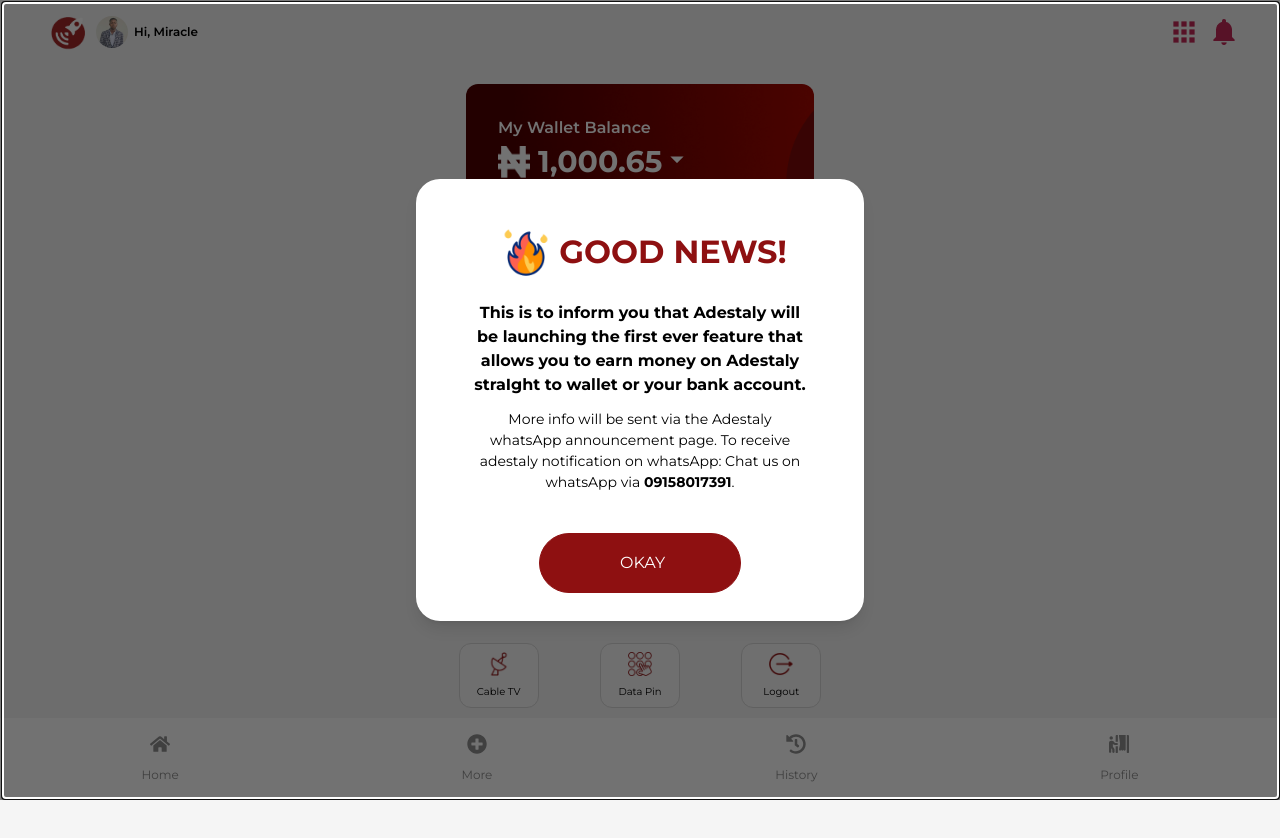
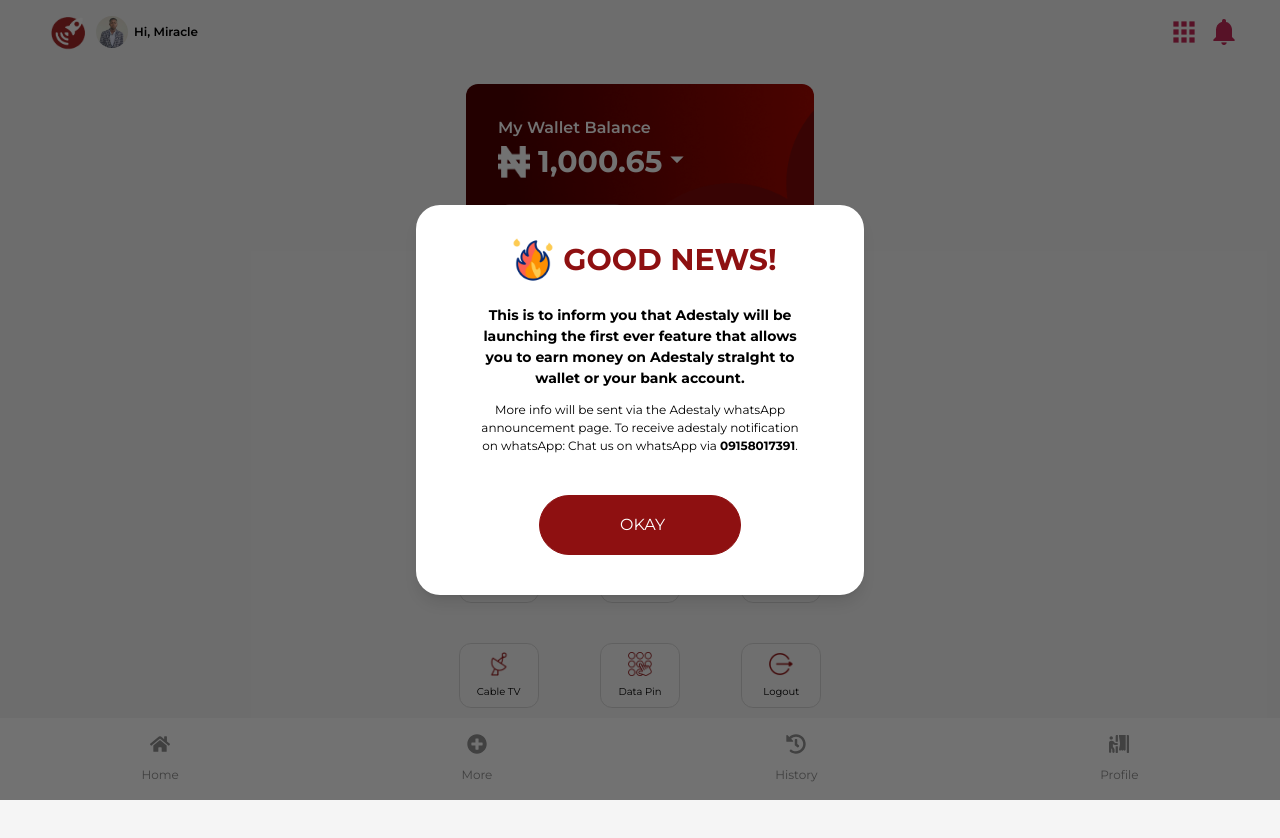
Before and after one commit to martins0023/adestaly, a React (Vite) app: page /Dashboard in a window 1280 px wide. Shown: the top 838 px of the page. Built offline with nearby package versions, Linux system fonts and the light colour scheme.

Commit message:
resize paddings

```diff
--- a/src/components/dashboard/Wallets.jsx
+++ b/src/components/dashboard/Wallets.jsx
@@ -480,7 +480,7 @@
               </div>
             </div>
           </div>
-          <div className="flex bottom-px right-0 items-end justify-end">
+          <div className="flex bottom-px mt-[-2px] right-0 items-end justify-end">
             {" "}
             {/* Ensure it has a higher z-index */}
             <img src={whatsapp} className="w-16 h-16" alt="WhatsApp Icon" />
@@ -944,7 +944,7 @@
           isOpen={welcomemodalIsOpen}
           onRequestClose={welcomecloseModal}
           contentLabel="WELCOME NOTIFICATION"
-          className="fixed inset-0 flex items-center m-[2.5px] justify-center bg-black bg-opacity-10"
+          className="fixed inset-0 flex items-center justify-center bg-black bg-opacity-10 outline-none"
           overlayClassName="fixed inset-0 bg-black bg-opacity-50"
 
         >
@@ -953,21 +953,21 @@
             initial="hidden"
             animate="visible"
             exit="exit"
-            className="bg-white rounded-3xl shadow-lg w-full max-w-md p-7 flex flex-col items-center m-2"
+            className="bg-white rounded-3xl m-[12px] shadow-lg w-full max-w-md flex flex-col items-center p-auto"
           >
-            <div className="flex flex-row mt-3 items-center">
-              <img src={fire} className="w-[66px] h-[66px]" alt="fire" />
-              <p className="font-black text-[32px] text-[#8E1011]">
+            <div className="flex flex-row mt-6 items-center">
+              <img src={fire} className="w-[60px] h-[60px]" alt="fire" />
+              <p className="font-black text-[30px] text-[#8E1011]">
                 GOOD NEWS!
               </p>
             </div>
             <div className="flex flex-col justify-between items-center mb-4 gap-3 mt-[16px]">
-              <p className="font-bold text-center text-[16px] w-[336px] text-[#000000]">
+              <p className="font-bold text-center text-[14px] w-[336px] text-[#000000] ml-1 mr-1">
                 This is to inform you that Adestaly will be launching the first
                 ever feature that allows you to earn money on Adestaly straIght
                 to wallet or your bank account.
               </p>
-              <p className="font-normal text-center text-[14px] w-[336px] text-[#000000]">
+              <p className="font-normal text-center text-[12px] w-[336px] text-[#000000]">
                 More info will be sent via the Adestaly whatsApp announcement
                 page. To receive adestaly notification on whatsApp: Chat us on
                 whatsApp via <b>09158017391</b>.
@@ -976,7 +976,7 @@
             <motion.button
               variants={itemVariants}
               onClick={welcomecloseModal}
-              className="mt-6 bg-[#8E1011] font-montserrat py-3 px-20 text-[#ffffff] border-[1.5px] border-[#8E1011] rounded-full uppercase w-[202px] h-[60px]"
+              className="mt-6 bg-[#8E1011] font-montserrat py-3 px-20 mb-10 text-[#ffffff] border-[1.5px] border-[#8E1011] rounded-full uppercase w-[202px] h-[60px]"
             >
               OKAY
             </motion.button>
--- a/src/components/screens/HistoryTopup.jsx
+++ b/src/components/screens/HistoryTopup.jsx
@@ -279,7 +279,7 @@
             className="h-[32px] w-[32px]"
             src={filter_alt}
             alt="Filter"
-            onClick={filteropenModal}
+            onClick={() => setFilterModalIsOpen(true)}
           />
         </div>
       </div>
--- a/src/components/services/ConvertCash.jsx
+++ b/src/components/services/ConvertCash.jsx
@@ -13,6 +13,7 @@
   glo,
   airtel,
   etisalat,
+  dollar,
 } from "../../assets";
 import { Link, useNavigate } from "react-router-dom";
 
@@ -163,7 +164,7 @@
           </div>
 
           <div className="flex flex-row justify-center gap-[8px] items-center border border-black h-[70px] rounded-xl m-2">
-            <img src={cashflow} className="h-[38px] w-[38px]" />
+            <img src={dollar} className="h-[38px] w-[38px] rounded-full" />
             <p className="uppercase font-bold text-black text-[14px]">
               CONVERT AIRTIME TO CASH
             </p>
--- a/src/components/services/TransactionDetails.jsx
+++ b/src/components/services/TransactionDetails.jsx
@@ -182,17 +182,16 @@
             </p>
           </div>
         </div>
-
-        <div className="flex-auto items-center justify-center mt-[30px] m-3 p-1">
-          <Link to="/userreceipt">
+          <Link to="/userreceipt"
+            className="flex flex-col items-center justify-center mt-[30px] m-3 p-1"
+          >
             <button
               type="submit"
-              className={`bg-original font-montserrat py-3 px-20 text-[12px] outline-none uppercase xl sm:w-[406px] text-white font-bold shadow-md rounded-full w-full h-[45px] `}
+              className={`bg-original font-montserrat py-3 px-20 text-[12px] outline-none uppercase text-white font-bold shadow-md rounded-full w-full h-[45px] `}
             >
               {loading ? "transferring..." : "View user receipt"}
             </button>
           </Link>
-        </div>
       </motion.div>
     </section>
   );
--- a/src/components/services/UserReceipt.jsx
+++ b/src/components/services/UserReceipt.jsx
@@ -166,7 +166,7 @@
         <div className="flex flex-col items-center justify-center mt-[30px] m-2 mb-8 gap-[12px]">
           <button
             type="submit"
-            className={`bg-original font-montserrat py-3 px-20 outline-none text-[12px] uppercase xl sm:w-[406px] text-white font-bold shadow-md rounded-full w-full h-[45px] `}
+            className={`bg-original font-montserrat py-3 px-20 outline-none text-[12px] uppercase text-white font-bold shadow-md rounded-full w-full h-[45px] `}
           >
             {loading ? "transferring..." : "SHARE"}
           </button>
```
